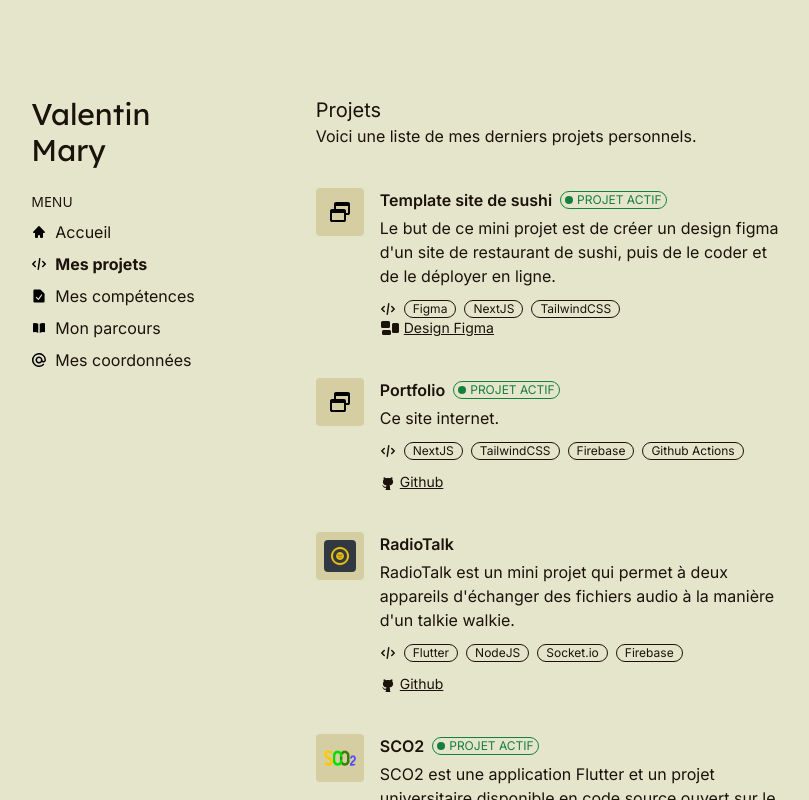
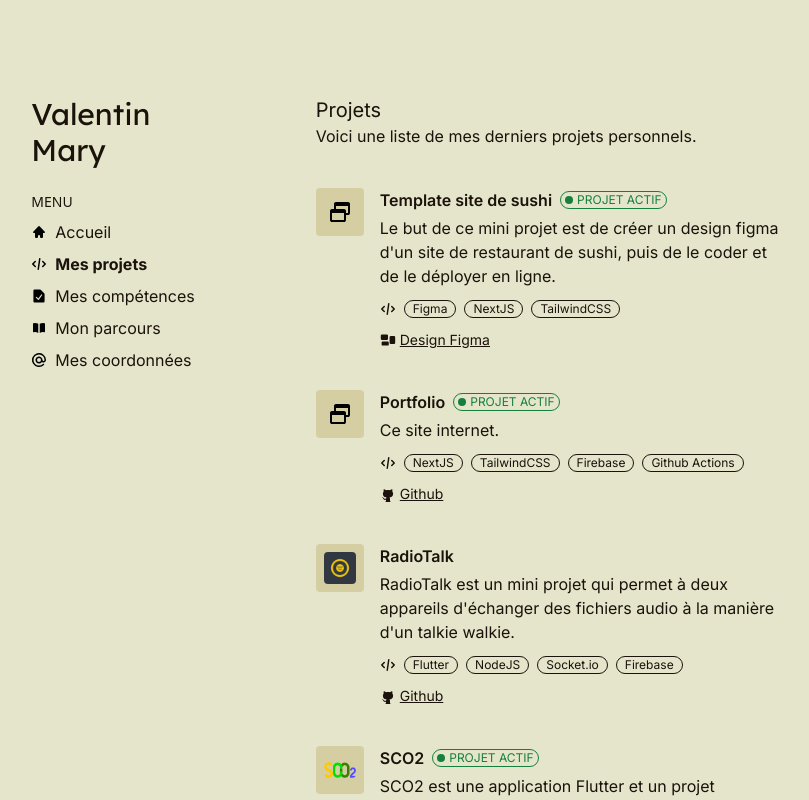
Before and after one commit to Vrock691/Portfolio, a Next.js app: page /projects in a window 1280 px wide. Shown: the whole page, without its empty margins (230-1039 px from the left). Built offline with nearby package versions, Linux system fonts and the light colour scheme.

Commit message:
fix: padding dans figma project

```diff
--- a/app/projects/components/projectCard.tsx
+++ b/app/projects/components/projectCard.tsx
@@ -69,7 +69,7 @@
                     </div>
                     : null
                 }
-                <div className={`flex flex-wrap items-center gap-4 ${(projectData.source != null || projectData.website != null || projectData.store != null) ? "mt-3" : ""}`}>
+                <div className={`flex flex-wrap items-center gap-4 ${(projectData.source != null || projectData.website != null || projectData.store != null || (projectData.figma != null && projectData.figma != undefined)) ? "mt-3" : ""}`}>
                     {
                         (projectData.source != null)
                         ?   <div className="w-max h-max">
@@ -109,7 +109,7 @@
                         (projectData.figma != undefined && projectData.figma != null)
                         ?   <div className="w-max h-max">
                                 <a href={projectData.figma} className="flex items-center gap-1 text-sm underline">
-                                    <svg xmlns="http://www.w3.org/2000/svg" viewBox="0 0 20 20" fill="currentColor" className="size-5">
+                                    <svg xmlns="http://www.w3.org/2000/svg" viewBox="0 0 20 20" fill="currentColor" className="size-4">
                                         <path fillRule="evenodd" d="M2.5 3A1.5 1.5 0 0 0 1 4.5v4A1.5 1.5 0 0 0 2.5 10h6A1.5 1.5 0 0 0 10 8.5v-4A1.5 1.5 0 0 0 8.5 3h-6Zm11 2A1.5 1.5 0 0 0 12 6.5v7a1.5 1.5 0 0 0 1.5 1.5h4a1.5 1.5 0 0 0 1.5-1.5v-7A1.5 1.5 0 0 0 17.5 5h-4Zm-10 7A1.5 1.5 0 0 0 2 13.5v2A1.5 1.5 0 0 0 3.5 17h6a1.5 1.5 0 0 0 1.5-1.5v-2A1.5 1.5 0 0 0 9.5 12h-6Z" clipRule="evenodd" />
                                     </svg>
                                     Design Figma
```
